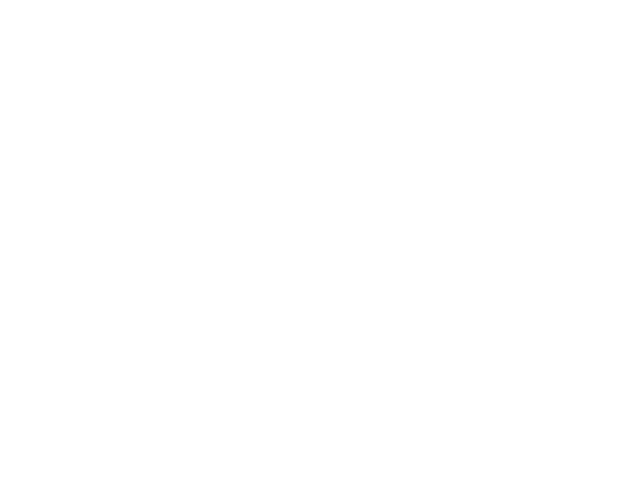
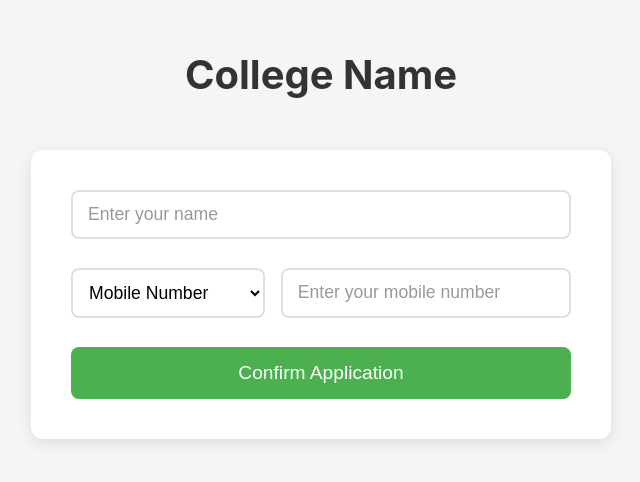
Before and after one commit to Pranay-Dommati/writing-freelancing, a React (Create React App) app in the folder frontend/: page /apply-form in a window 1280 px wide. Before the commit this address had no page. Shown: the top 482 px of the page, without its empty margins (319-959 px from the left). Built offline with nearby package versions, Linux system fonts and the light colour scheme.

Commit message:
adding confirmation form after clicking to write an assignment

```diff
--- a/frontend/src/App.js
+++ b/frontend/src/App.js
@@ -5,6 +5,7 @@ import LandingPage from './components/LandingPage';
 import CollegePage from './components/CollegePage';
 import AssignmentForm from './components/AssignmentForm';
 import AssignmentsList from './components/AssignmentsList';
+import ApplyForm from './components/ApplyForm';
 
 function App() {
   return (
@@ -15,6 +16,7 @@ function App() {
           <Route path="/college" element={<CollegePage />} />
           <Route path="/assignment-form" element={<AssignmentForm />} />
           <Route path="/assignments" element={<AssignmentsList />} />
+          <Route path="/apply-form" element={<ApplyForm />} />
         </Routes>
       </div>
     </Router>
--- /dev/null
+++ b/frontend/src/components/ApplyForm.js
@@ -0,0 +1,82 @@
+import React, { useState } from 'react';
+import '../styles/apply-form.css';
+
+const ApplyForm = () => {
+  const [formData, setFormData] = useState({
+    name: '',
+    contactType: 'mobile', // default selection
+    contactValue: '',
+  });
+
+  const handleChange = (e) => {
+    setFormData({
+      ...formData,
+      [e.target.name]: e.target.value
+    });
+  };
+
+  const getPlaceholder = () => {
+    switch(formData.contactType) {
+      case 'mobile':
+        return 'Enter your mobile number';
+      case 'instaId':
+        return 'Enter your Instagram ID';
+      case 'email':
+        return 'Enter your email address';
+      default:
+        return '';
+    }
+  };
+
+  const handleSubmit = (e) => {
+    e.preventDefault();
+    console.log('Application submitted:', formData);
+    // Add submission logic here
+  };
+
+  return (
+    <div className="apply-form-page">
+      <h1 className="college-name">College Name</h1>
+      <form className="apply-form" onSubmit={handleSubmit}>
+        <div className="form-group">
+          <input
+            type="text"
+            name="name"
+            placeholder="Enter your name"
+            value={formData.name}
+            onChange={handleChange}
+            required
+          />
+        </div>
+
+        <div className="form-group contact-group">
+          <select
+            name="contactType"
+            value={formData.contactType}
+            onChange={handleChange}
+            required
+          >
+            <option value="mobile">Mobile Number</option>
+            <option value="instaId">Instagram ID</option>
+            <option value="email">Email</option>
+          </select>
+
+          <input
+            type={formData.contactType === 'email' ? 'email' : 'text'}
+            name="contactValue"
+            placeholder={getPlaceholder()}
+            value={formData.contactValue}
+            onChange={handleChange}
+            required
+          />
+        </div>
+
+        <button type="submit" className="confirm-button">
+          Confirm Application
+        </button>
+      </form>
+    </div>
+  );
+};
+
+export default ApplyForm;
--- a/frontend/src/components/AssignmentsList.js
+++ b/frontend/src/components/AssignmentsList.js
@@ -1,5 +1,6 @@
 import React from 'react';
 import '../styles/assignments-list.css';
+import { useNavigate } from 'react-router-dom';
 
 const sampleAssignments = [
     {
@@ -23,6 +24,12 @@ const sampleAssignments = [
 ];
 
 const AssignmentsList = () => {
+    const navigate = useNavigate();
+
+    const handleApplyClick = () => {
+        navigate('/apply-form');
+    };
+
     return (
         <div className="assignments-page">
             <h1 className="college-name">College Name</h1>
@@ -44,8 +51,10 @@ const AssignmentsList = () => {
                                 <span className="detail-value">${assignment.pages * assignment.pricePerPage}</span>
                             </div>
                         </div>
-                        <button className="apply-button">Apply to Write</button>
-                    </div>
+                        <button className="apply-button" onClick={handleApplyClick}>
+                        Apply to Write
+                        </button>
+                        </div>
                 ))}
             </div>
         </div>
--- /dev/null
+++ b/frontend/src/styles/apply-form.css
@@ -0,0 +1,109 @@
+.apply-form-page {
+    min-height: 100vh;
+    display: flex;
+    flex-direction: column;
+    align-items: center;
+    background-color: #f5f5f5;
+    position: relative;
+    padding: 0;
+}
+
+.college-name {
+    font-size: 2.5rem;
+    color: #333;
+    text-align: center;
+    position: absolute;
+    top: 50px;
+    width: 100%;
+    margin: 0;
+}
+
+.apply-form {
+    width: 90%;
+    max-width: 500px;
+    background: white;
+    padding: 2.5rem;
+    border-radius: 12px;
+    box-shadow: 0 4px 15px rgba(0, 0, 0, 0.1);
+    margin-top: 150px;
+    margin-bottom: 50px;
+}
+
+.form-group {
+    margin-bottom: 1.8rem;
+}
+
+.contact-group {
+    display: flex;
+    gap: 1rem;
+}
+
+.contact-group select {
+    width: 40%;
+    padding: 12px;
+    font-size: 1.1rem;
+    border: 2px solid #e0e0e0;
+    border-radius: 8px;
+    outline: none;
+    transition: all 0.3s ease;
+    background-color: white;
+}
+
+.form-group input {
+    width: 100%;
+    padding: 12px 15px;
+    font-size: 1.1rem;
+    border: 2px solid #e0e0e0;
+    border-radius: 8px;
+    outline: none;
+    transition: all 0.3s ease;
+}
+
+.contact-group input {
+    width: 60%;
+}
+
+.form-group input:focus,
+.contact-group select:focus {
+    border-color: #007bff;
+    box-shadow: 0 0 0 3px rgba(0, 123, 255, 0.1);
+}
+
+.confirm-button {
+    width: 100%;
+    padding: 15px;
+    font-size: 1.2rem;
+    color: white;
+    background-color: #4CAF50;
+    border: none;
+    border-radius: 8px;
+    cursor: pointer;
+    transition: all 0.3s ease;
+}
+
+.confirm-button:hover {
+    background-color: #45a049;
+    transform: translateY(-2px);
+    box-shadow: 0 4px 10px rgba(0, 0, 0, 0.15);
+}
+
+@media (max-width: 768px) {
+    .college-name {
+        font-size: 2rem;
+    }
+
+    .apply-form {
+        width: 95%;
+        padding: 1.5rem;
+        margin-top: 120px;
+    }
+
+    .contact-group {
+        flex-direction: column;
+    }
+
+    .contact-group select,
+    .contact-group input {
+        width: 100%;
+    }
+}
```
